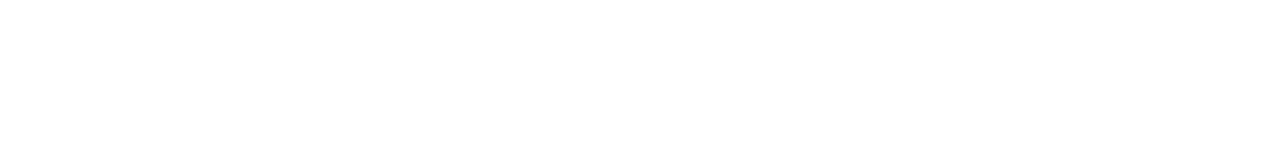
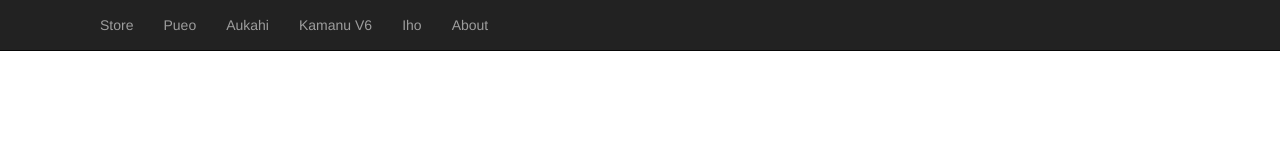
Before and after one commit to ALShum/bootstrap-kamanu, a plain HTML site: page index.html in a window 1280 px wide. Drawn offline with nearby package versions, Linux system fonts and the light colour scheme.

Commit message:
bootstrap navbar added

```diff
--- a/index.html
+++ b/index.html
@@ -13,7 +13,30 @@
   <script src="http://cdnjs.cloudflare.com/ajax/libs/respond.js/1.4.2/respond.js"></script>
 <![endif]-->
 </head>
+<body>
 
+  <!-- Responsive navbar -->
+  <div class="navbar navbar-inverse navbar-fixed-top" role="navigation">
+    <div class="container">
+      <div class="navbar-header">
+        <button type="button" class="navbar-toggle" data-toggle="collapse" data-target=".navbar-collapse">
+          <!--  Display three horizontal lines when navbar collapsed. -->
+          <span class="icon-bar"></span> <span class="icon-bar"></span> <span class="icon-bar"></span>
+        </button>
+        <a class="navbar-brand" href="#"></a>
+      </div>
+      <div class="collapse navbar-collapse">
+        <ul class="nav navbar-nav">
+          <li><a href="#">Store</a></li>
+          <li><a href="#">Pueo</a></li>
+          <li><a href="#">Aukahi</a></li>
+          <li><a href="#">Kamanu V6</a></li>
+          <li><a href="#">Iho</a></li>
+          <li><a href="#">About</a></li>
+        </ul>
+      </div>
+    </div>
+  </div>
 
-
+</body>
 </html>
```
